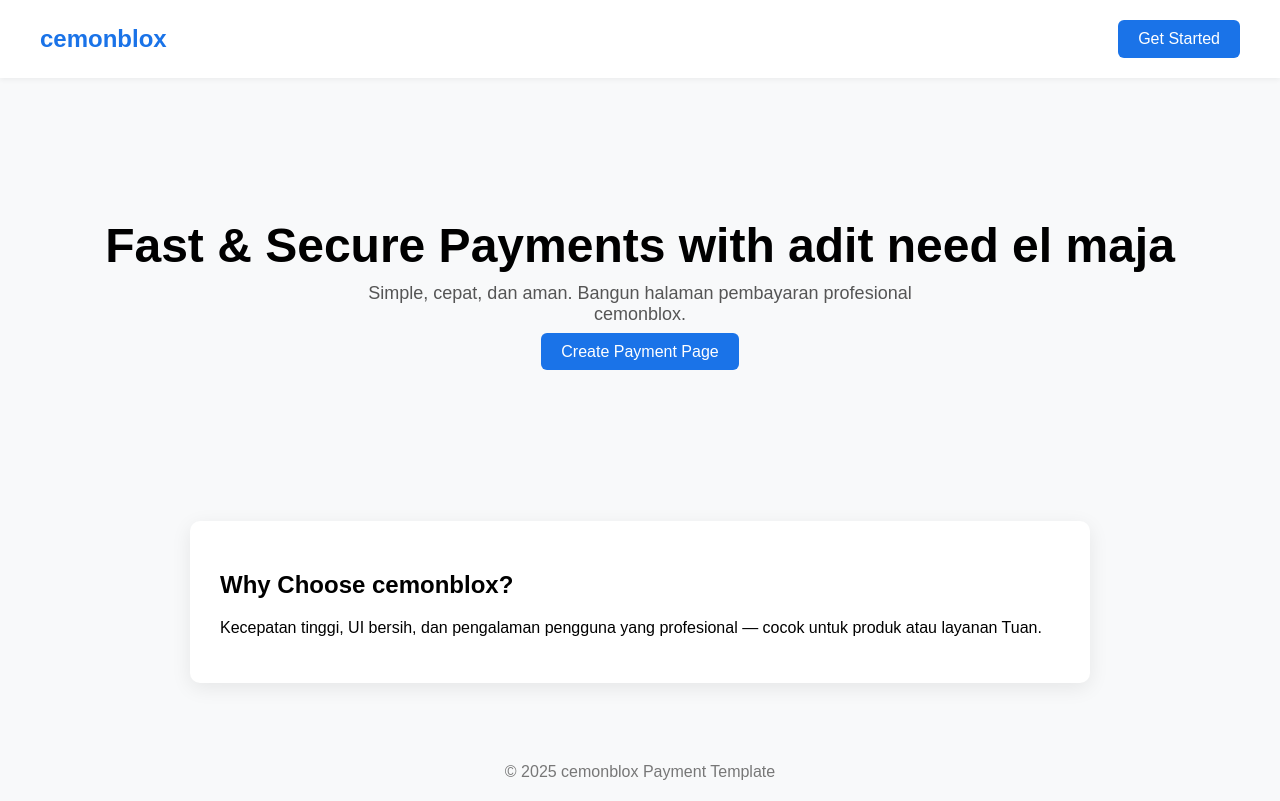
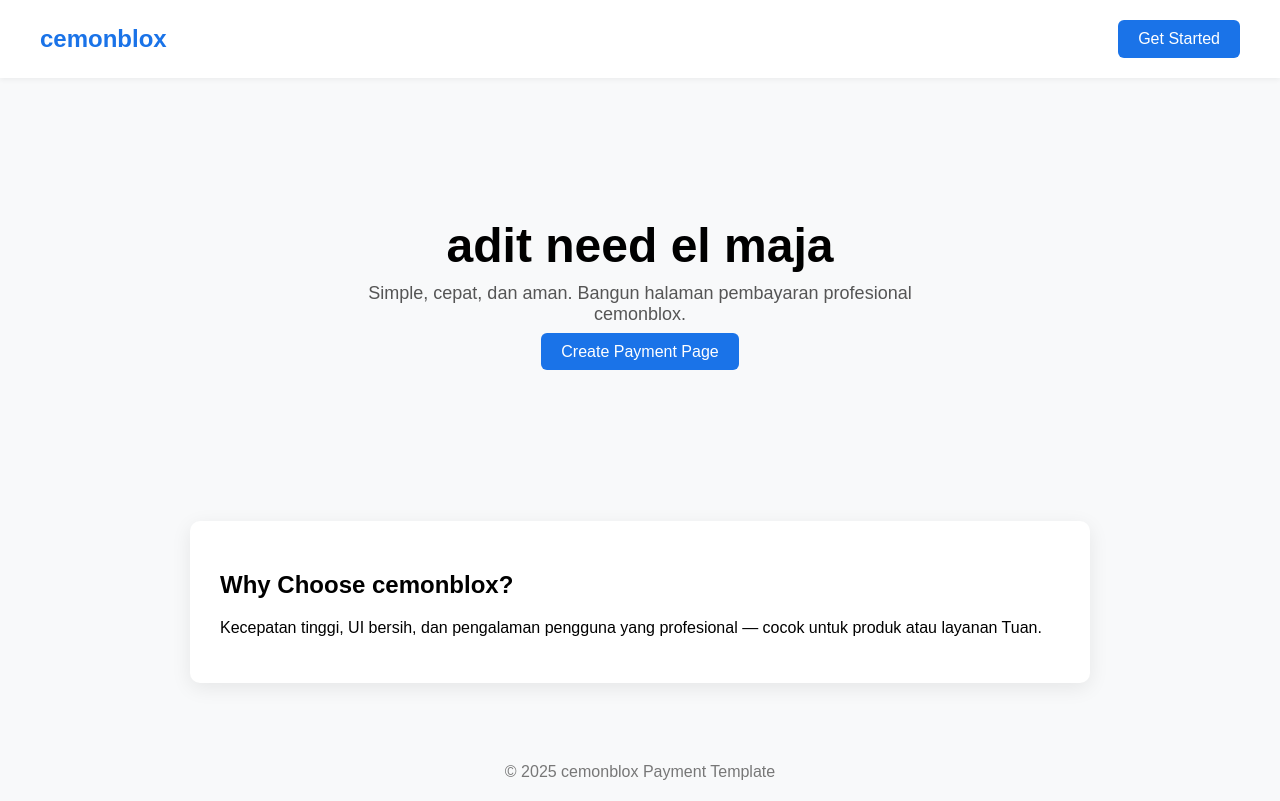
Before and after one commit to cemonblox/cemonblox, a plain HTML site: page index.html in a window 1280 px wide. Drawn offline with Linux system fonts and the light colour scheme.

Commit message:
Update index.html

```diff
--- a/index.html
+++ b/index.html
@@ -25,7 +25,7 @@
 </header>
 
 <section class="hero">
-    <h1>Fast & Secure Payments with adit need el maja</h1>
+    <h1> adit need el maja</h1>
     <p>Simple, cepat, dan aman. Bangun halaman pembayaran profesional cemonblox.</p>
     <br>
     <a class="btn" href="#">Create Payment Page</a>
```
